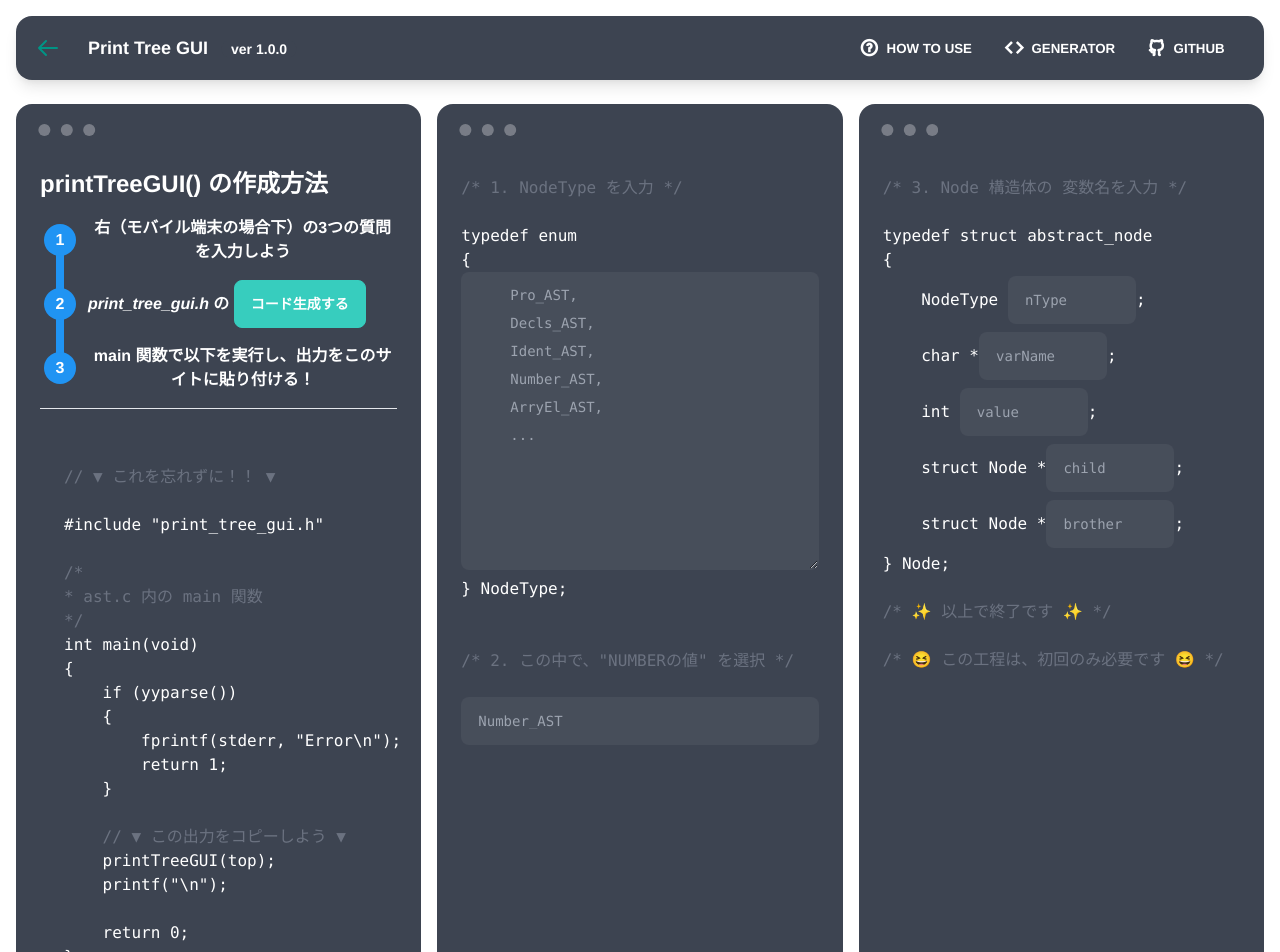
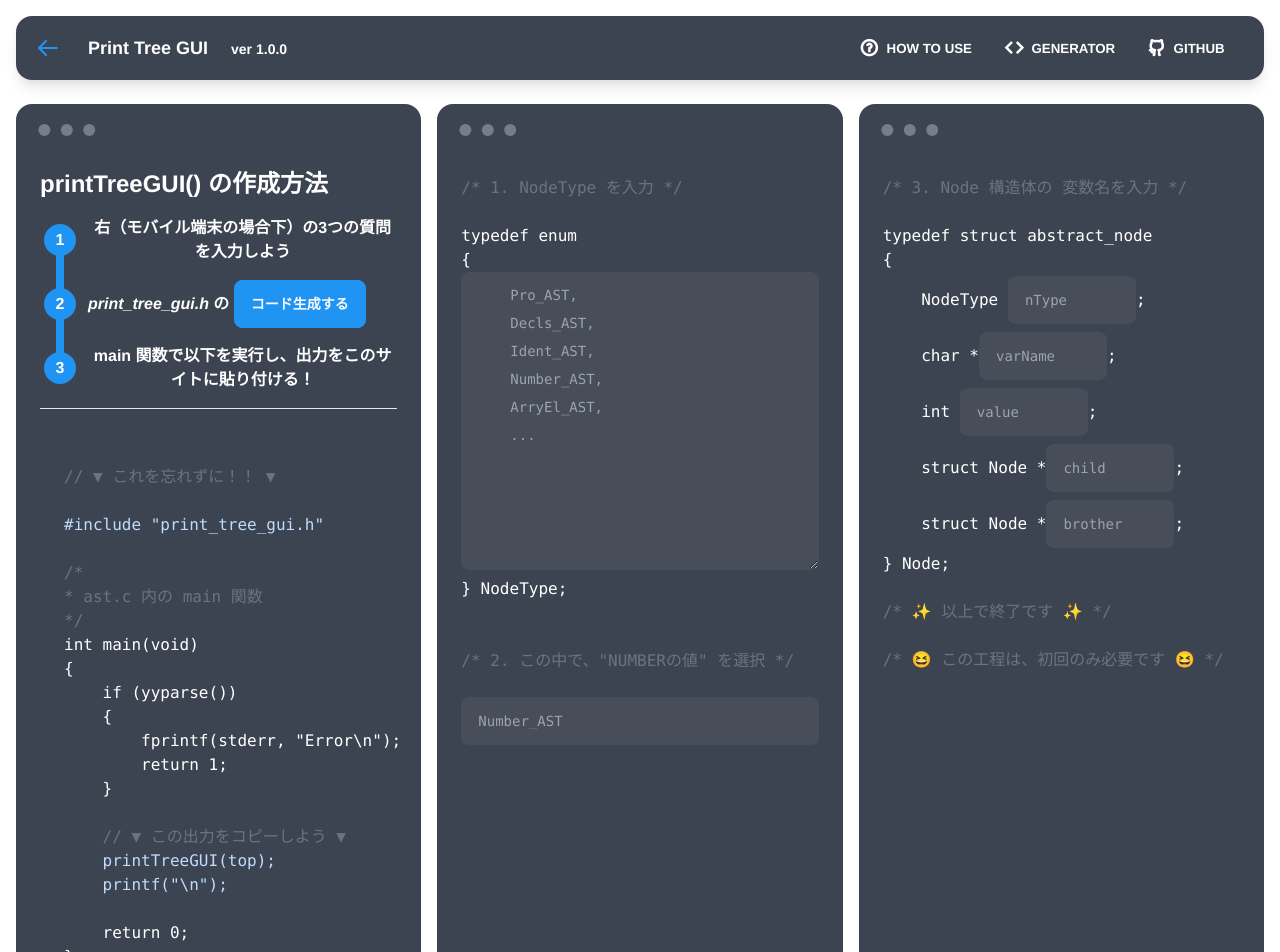
Before and after one commit to smpny7/print-tree-gui, a Vue app: page /generator in a window 1280 px wide. Shown: the top 952 px of the page. Built offline with nearby package versions, Linux system fonts and the light colour scheme.

Commit message:
Update: 色コード修正

```diff
--- a/src/components/Generator.vue
+++ b/src/components/Generator.vue
@@ -17,7 +17,7 @@
                             <p>
                                 <i>print_tree_gui.h</i> の
                                 <label for="modal" @click="generate_h"
-                                       class="btn btn-accent modal-button">コード生成する</label>
+                                       class="btn btn-info modal-button">コード生成する</label>
                             </p>
                         </li>
                         <li class="step step-info text-left">main 関数で以下を実行し、出力をこのサイトに貼り付ける！</li>
@@ -29,7 +29,7 @@
                         <code>
 <span class="text-gray-500">// ▼ これを忘れずに！！ ▼</span>
 
-#include "print_tree_gui.h"
+<span class="text-blue-200">#include "print_tree_gui.h"</span>
 
 <span class="text-gray-500">/*
 * ast.c 内の main 関数
@@ -43,8 +43,8 @@ int main(void)
     }
 
     <span class="text-gray-500">// ▼ この出力をコピーしよう ▼</span>
-    printTreeGUI(top);
-    printf("\n");
+    <span class="text-blue-200">printTreeGUI(top);</span>
+    <span class="text-blue-200">printf("\n");</span>
 
     return 0;
 }
@@ -106,7 +106,7 @@ typedef struct abstract_node
             <div class="modal-box">
                 <p v-html="this.output_html" class="text-left text-xs"></p>
                 <div class="modal-action">
-                    <label for="modal" @click="download_h" class="btn btn-accent">保存する</label>
+                    <label for="modal" @click="download_h" class="btn btn-info">保存する</label>
                     <label for="modal" class="btn">閉じる</label>
                 </div>
             </div>
--- a/src/components/Header.vue
+++ b/src/components/Header.vue
@@ -3,7 +3,7 @@
         <div class="navbar mb-2 shadow-lg bg-neutral text-neutral-content rounded-box">
             <div v-if="!is_home" class="flex-none">
                 <router-link to="/" class="btn btn-square btn-ghost">
-                    <svg xmlns="http://www.w3.org/2000/svg" fill="none" viewBox="0 0 24 24" class="inline-block w-6 h-6 stroke-current text-success">
+                    <svg xmlns="http://www.w3.org/2000/svg" fill="none" viewBox="0 0 24 24" class="inline-block w-6 h-6 stroke-current text-info">
                         <path stroke-linecap="round" stroke-linejoin="round" stroke-width="2" d="M10 19l-7-7m0 0l7-7m-7 7h18"></path>
                     </svg>
                 </router-link>
--- a/src/components/HowToUse.vue
+++ b/src/components/HowToUse.vue
@@ -1,6 +1,6 @@
 <template>
     <div>
-        <h2 class="flex text-3xl justify-center text-purple-500 mt-8">
+        <h2 class="flex text-3xl justify-center text-info mt-8">
             <button class="btn btn-ghost btn-sm btn-circle loading"></button>
             製作中...
         </h2>
```
